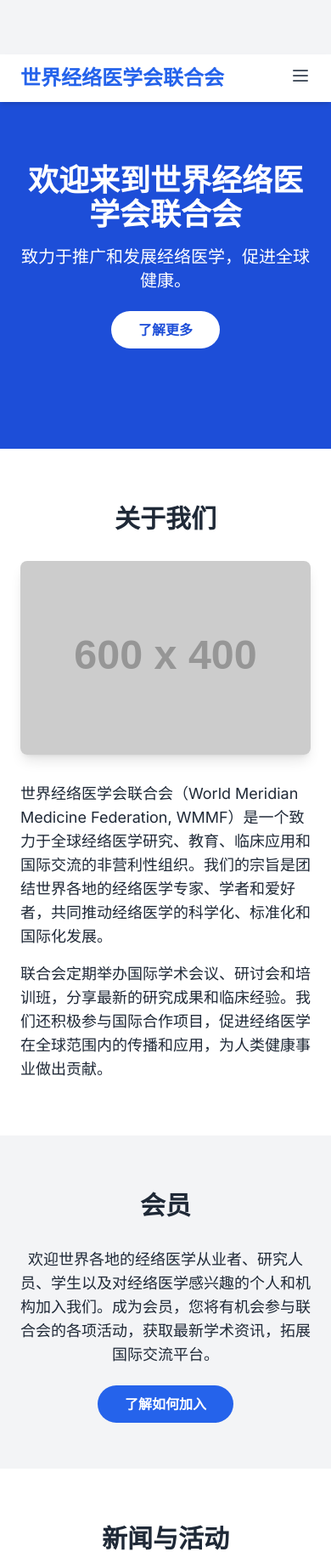
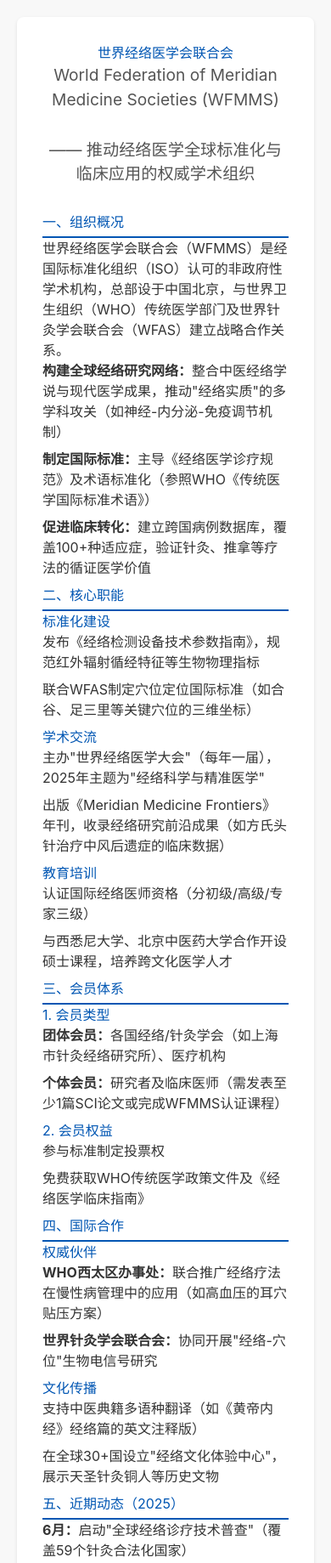
Before and after one commit to wfmms/wfmms.github.io, a plain HTML site: page index.html in a window 390 px wide. Shown: the top 1839 px of the page at 85% size. Drawn offline with nearby package versions, Linux system fonts and the light colour scheme; placeholder pictures from the web are drawn by us.

Commit message:
Update index.html

```diff
--- a/index.html
+++ b/index.html
@@ -3,139 +3,119 @@
 <head>
     <meta charset="UTF-8">
     <meta name="viewport" content="width=device-width, initial-scale=1.0">
-    <title>世界经络医学会联合会</title>
+    <title>世界经络医学会联合会 (WFMMS)</title>
     <script src="https://cdn.tailwindcss.com"></script>
-    <link href="https://fonts.googleapis.com/css2?family=Inter:wght@400;600;700&display=swap" rel="stylesheet">
     <style>
         body {
             font-family: 'Inter', sans-serif;
+            line-height: 1.6;
+            color: #333;
+            background-color: #f8f8f8;
+            padding: 20px;
         }
-        /* 自定义样式，如果需要 */
+        .container {
+            max-width: 900px;
+            margin: 0 auto;
+            background-color: #fff;
+            padding: 30px;
+            border-radius: 8px;
+            box-shadow: 0 2px 4px rgba(0, 0, 0, 0.1);
+        }
+        h1, h2, h3 {
+            color: #0056b3;
+            margin-bottom: 15px;
+        }
+        h1 {
+            font-size: 2.5em;
+            text-align: center;
+            margin-bottom: 20px;
+        }
+        h2 {
+            font-size: 2em;
+            border-bottom: 2px solid #0056b3;
+            padding-bottom: 5px;
+            margin-top: 25px;
+        }
+        h3 {
+            font-size: 1.5em;
+            margin-top: 20px;
+        }
+        ul {
+            list-style-type: disc;
+            margin-left: 20px;
+            margin-bottom: 15px;
+        }
+        li {
+            margin-bottom: 8px;
+        }
+        .subtitle {
+            text-align: center;
+            font-size: 1.2em;
+            color: #555;
+            margin-bottom: 30px;
+        }
     </style>
 </head>
-<body class="bg-gray-100 text-gray-800">
+<body>
+    <div class="container">
+        <h1>世界经络医学会联合会</h1>
+        <p class="subtitle">World Federation of Meridian Medicine Societies (WFMMS)</p>
+        <p class="subtitle">—— 推动经络医学全球标准化与临床应用的权威学术组织</p>
 
-    <nav class="bg-white shadow-md fixed w-full z-10">
-        <div class="container mx-auto px-6 py-3 flex justify-between items-center">
-            <a href="#" class="text-2xl font-bold text-blue-600">世界经络医学会联合会</a>
+        <h2>一、组织概况</h2>
+        <p>世界经络医学会联合会（WFMMS）是经国际标准化组织（ISO）认可的非政府性学术机构，总部设于中国北京，与世界卫生组织（WHO）传统医学部门及世界针灸学会联合会（WFAS）建立战略合作关系。</p>
+        <ul>
+            <li><strong>构建全球经络研究网络：</strong>整合中医经络学说与现代医学成果，推动"经络实质"的多学科攻关（如神经-内分泌-免疫调节机制）</li>
+            <li><strong>制定国际标准：</strong>主导《经络医学诊疗规范》及术语标准化（参照WHO《传统医学国际标准术语》）</li>
+            <li><strong>促进临床转化：</strong>建立跨国病例数据库，覆盖100+种适应症，验证针灸、推拿等疗法的循证医学价值</li>
+        </ul>
 
-            <div class="hidden md:flex space-x-6">
-                <a href="#about" class="text-gray-600 hover:text-blue-600 transition duration-300">关于我们</a>
-                <a href="#membership" class="text-gray-600 hover:text-blue-600 transition duration-300">会员</a>
-                <a href="#news" class="text-gray-600 hover:text-blue-600 transition duration-300">新闻与活动</a>
-                <a href="#contact" class="text-gray-600 hover:text-blue-600 transition duration-300">联系我们</a>
-            </div>
+        <h2>二、核心职能</h2>
+        <h3>标准化建设</h3>
+        <ul>
+            <li>发布《经络检测设备技术参数指南》，规范红外辐射循经特征等生物物理指标</li>
+            <li>联合WFAS制定穴位定位国际标准（如合谷、足三里等关键穴位的三维坐标）</li>
+        </ul>
+        <h3>学术交流</h3>
+        <ul>
+            <li>主办"世界经络医学大会"（每年一届），2025年主题为"经络科学与精准医学"</li>
+            <li>出版《Meridian Medicine Frontiers》年刊，收录经络研究前沿成果（如方氏头针治疗中风后遗症的临床数据）</li>
+        </ul>
+        <h3>教育培训</h3>
+        <ul>
+            <li>认证国际经络医师资格（分初级/高级/专家三级）</li>
+            <li>与西悉尼大学、北京中医药大学合作开设硕士课程，培养跨文化医学人才</li>
+        </ul>
 
-            <div class="md:hidden">
-                <button id="mobile-menu-button" class="text-gray-600 focus:outline-none">
-                    <svg class="w-6 h-6" fill="none" stroke="currentColor" viewBox="0 0 24 24" xmlns="http://www.w3.org/2000/svg"><path stroke-linecap="round" stroke-linejoin="round" stroke-width="2" d="M4 6h16M4 12h16M4 18h16"></path></svg>
-                </button>
-            </div>
-        </div>
+        <h2>三、会员体系</h2>
+        <h3>1. 会员类型</h3>
+        <ul>
+            <li><strong>团体会员：</strong>各国经络/针灸学会（如上海市针灸经络研究所）、医疗机构</li>
+            <li><strong>个体会员：</strong>研究者及临床医师（需发表至少1篇SCI论文或完成WFMMS认证课程）</li>
+        </ul>
+        <h3>2. 会员权益</h3>
+        <ul>
+            <li>参与标准制定投票权</li>
+            <li>免费获取WHO传统医学政策文件及《经络医学临床指南》</li>
+        </ul>
 
-        <div id="mobile-menu" class="md:hidden hidden bg-white shadow-md">
-            <a href="#about" class="block px-6 py-3 text-gray-600 hover:bg-gray-100">关于我们</a>
-            <a href="#membership" class="block px-6 py-3 text-gray-600 hover:bg-gray-100">会员</a>
-            <a href="#news" class="block px-6 py-3 text-gray-600 hover:bg-gray-100">新闻与活动</a>
-            <a href="#contact" class="block px-6 py-3 text-gray-600 hover:bg-gray-100">联系我们</a>
-        </div>
-    </nav>
+        <h2>四、国际合作</h2>
+        <h3>权威伙伴</h3>
+        <ul>
+            <li><strong>WHO西太区办事处：</strong>联合推广经络疗法在慢性病管理中的应用（如高血压的耳穴贴压方案）</li>
+            <li><strong>世界针灸学会联合会：</strong>协同开展"经络-穴位"生物电信号研究</li>
+        </ul>
+        <h3>文化传播</h3>
+        <ul>
+            <li>支持中医典籍多语种翻译（如《黄帝内经》经络篇的英文注释版）</li>
+            <li>在全球30+国设立"经络文化体验中心"，展示天圣针灸铜人等历史文物</li>
+        </ul>
 
-    <header class="bg-blue-700 text-white py-32 mt-16">
-        <div class="container mx-auto px-6 text-center">
-            <h1 class="text-4xl md:text-5xl font-bold mb-4">欢迎来到世界经络医学会联合会</h1>
-            <p class="text-xl mb-8">致力于推广和发展经络医学，促进全球健康。</p>
-            <a href="#about" class="bg-white text-blue-700 px-8 py-3 rounded-full font-semibold hover:bg-gray-200 transition duration-300">了解更多</a>
-        </div>
-    </header>
-
-    <section id="about" class="py-16 bg-white">
-        <div class="container mx-auto px-6">
-            <h2 class="text-3xl font-bold text-center mb-8">关于我们</h2>
-            <div class="flex flex-wrap items-center -mx-4">
-                <div class="w-full md:w-1/2 px-4 mb-8 md:mb-0">
-                    <img src="https://placehold.co/600x400/E2E8F0/1A202C?text=经络医学" alt="经络医学示意图" class="rounded-lg shadow-lg">
-                </div>
-                <div class="w-full md:w-1/2 px-4">
-                    <p class="text-lg mb-4">
-                        世界经络医学会联合会（World Meridian Medicine Federation, WMMF）是一个致力于全球经络医学研究、教育、临床应用和国际交流的非营利性组织。我们的宗旨是团结世界各地的经络医学专家、学者和爱好者，共同推动经络医学的科学化、标准化和国际化发展。
-                    </p>
-                    <p class="text-lg">
-                        联合会定期举办国际学术会议、研讨会和培训班，分享最新的研究成果和临床经验。我们还积极参与国际合作项目，促进经络医学在全球范围内的传播和应用，为人类健康事业做出贡献。
-                    </p>
-                </div>
-            </div>
-        </div>
-    </section>
-
-    <section id="membership" class="py-16 bg-gray-100">
-        <div class="container mx-auto px-6 text-center">
-            <h2 class="text-3xl font-bold mb-8">会员</h2>
-            <p class="text-lg mb-8">
-                欢迎世界各地的经络医学从业者、研究人员、学生以及对经络医学感兴趣的个人和机构加入我们。成为会员，您将有机会参与联合会的各项活动，获取最新学术资讯，拓展国际交流平台。
-            </p>
-            <a href="#" class="bg-blue-600 text-white px-8 py-3 rounded-full font-semibold hover:bg-blue-700 transition duration-300">了解如何加入</a>
-        </div>
-    </section>
-
-    <section id="news" class="py-16 bg-white">
-        <div class="container mx-auto px-6">
-            <h2 class="text-3xl font-bold text-center mb-8">新闻与活动</h2>
-            <div class="grid grid-cols-1 md:grid-cols-2 lg:grid-cols-3 gap-8">
-                <div class="bg-gray-100 rounded-lg shadow-md p-6">
-                    <h3 class="text-xl font-semibold mb-2">国际经络医学大会成功召开</h3>
-                    <p class="text-gray-700 mb-4">2024年10月，第XX届国际经络医学大会在[城市]成功举办，汇聚了全球顶尖专家...</p>
-                    <a href="#" class="text-blue-600 hover:underline">阅读更多</a>
-                </div>
-                <div class="bg-gray-100 rounded-lg shadow-md p-6">
-                    <h3 class="text-xl font-semibold mb-2">经络医学研究新进展</h3>
-                    <p class="text-gray-700 mb-4">最新一期《经络医学研究》期刊发布，涵盖多项突破性研究成果...</p>
-                    <a href="#" class="text-blue-600 hover:underline">阅读更多</a>
-                </div>
-                 <div class="bg-gray-100 rounded-lg shadow-md p-6">
-                    <h3 class="text-xl font-semibold mb-2">经络疗法临床培训班通知</h3>
-                    <p class="text-gray-700 mb-4">联合会将于[日期]在[地点]举办经络疗法高级临床培训班...</p>
-                    <a href="#" class="text-blue-600 hover:underline">阅读更多</a>
-                </div>
-            </div>
-        </div>
-    </section>
-
-    <section id="contact" class="py-16 bg-gray-100">
-        <div class="container mx-auto px-6 text-center">
-            <h2 class="text-3xl font-bold mb-8">联系我们</h2>
-            <p class="text-lg mb-8">
-                如果您有任何疑问或需要进一步信息，请通过以下方式联系我们：
-            </p>
-            <div class="flex flex-col items-center space-y-4">
-                <p class="text-lg">邮箱：info@wmmf.org (示例)</p>
-                <p class="text-lg">电话：+86 XXXX XXXX (示例)</p>
-                <p class="text-lg">地址：[联合会地址] (示例)</p>
-            </div>
-        </div>
-    </section>
-
-    <footer class="bg-gray-800 text-white py-8">
-        <div class="container mx-auto px-6 text-center">
-            <p>&copy; 2024 世界经络医学会联合会. 保留所有权利。</p>
-        </div>
-    </footer>
-
-    <script>
-        const mobileMenuButton = document.getElementById('mobile-menu-button');
-        const mobileMenu = document.getElementById('mobile-menu');
-
-        mobileMenuButton.addEventListener('click', () => {
-            mobileMenu.classList.toggle('hidden');
-        });
-
-        // Hide mobile menu when a link is clicked
-        mobileMenu.querySelectorAll('a').forEach(link => {
-            link.addEventListener('click', () => {
-                mobileMenu.classList.add('hidden');
-            });
-        });
-    </script>
-
+        <h2>五、近期动态（2025）</h2>
+        <ul>
+            <li><strong>6月：</strong>启动"全球经络诊疗技术普查"（覆盖59个针灸合法化国家）</li>
+            <li><strong>10月：</strong>在悉尼举办"第22届世界经络医学大会"，主题聚焦人工智能辅助经络诊断</li>
+        </ul>
+    </div>
 </body>
 </html>
```
